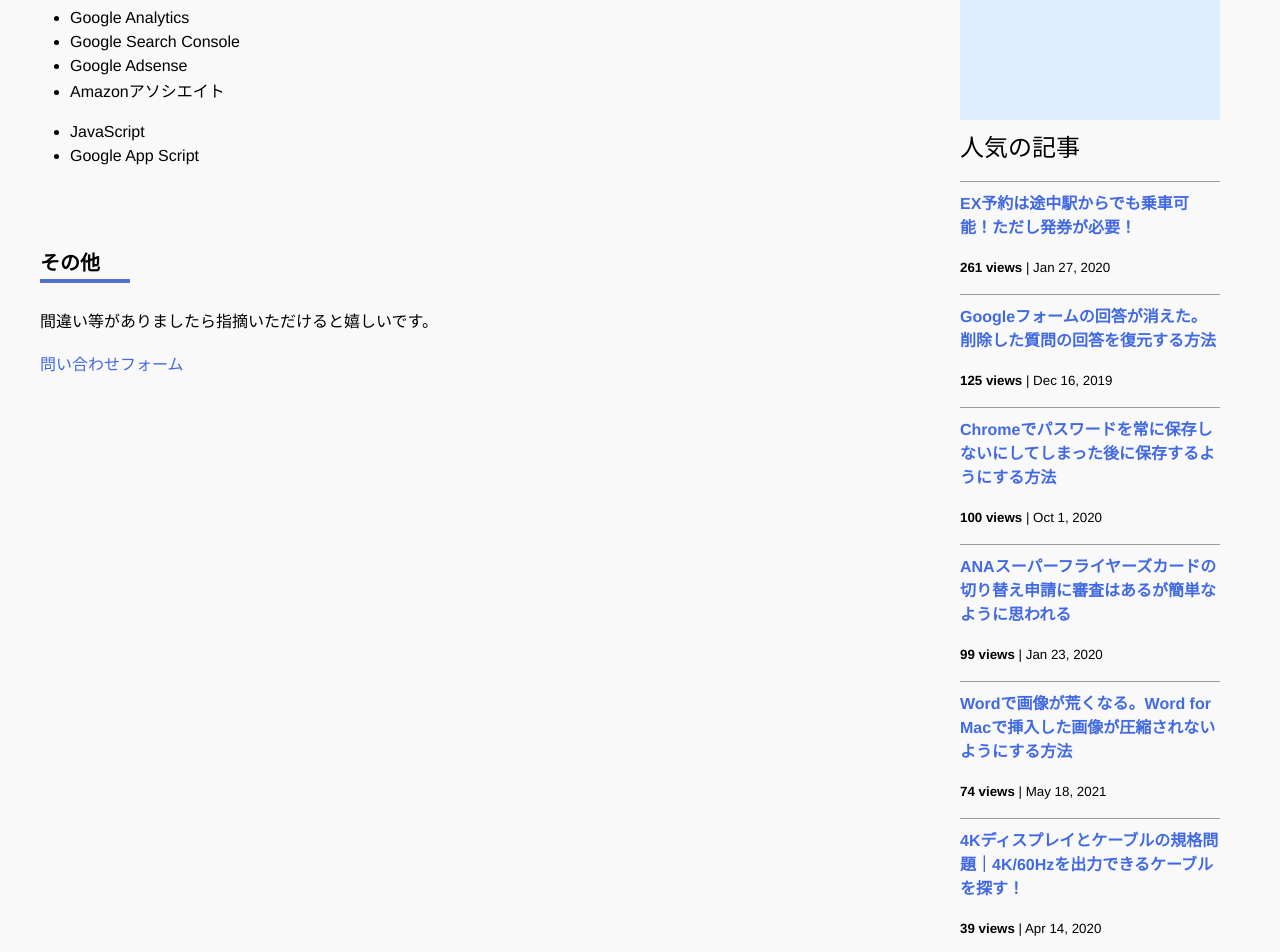
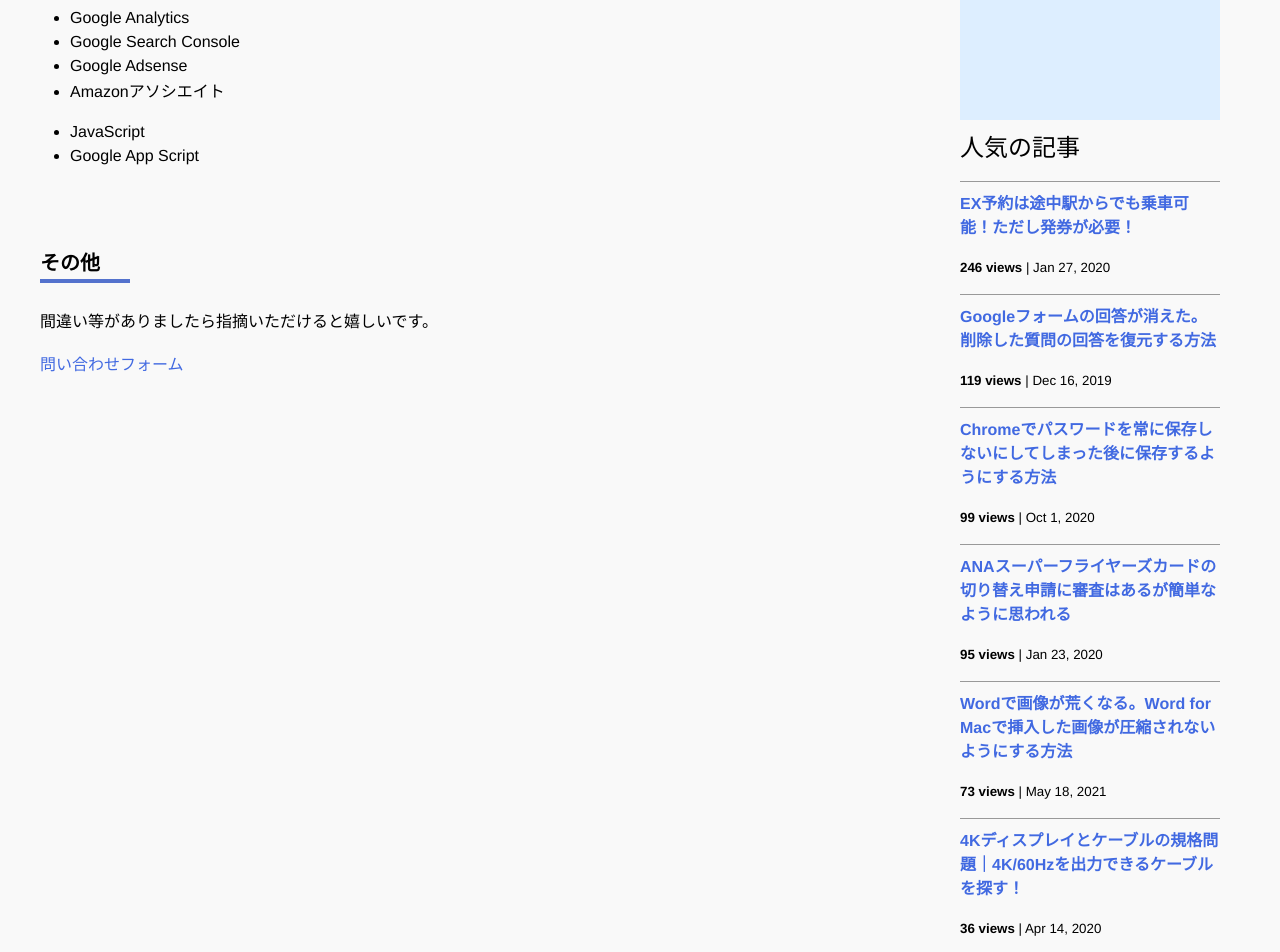
Before and after one commit to iwanaminami/shoyaiwaname, a Jekyll site: the page built from about.markdown, in a window 1280 px wide and 1400 px high, scrolled down 693 px. Shown: the top 952 px of the window. Built offline with Jekyll 4.4.1, drawn with Linux system fonts in a browser that asks for light colours; nearby versions of some CDN libraries; comment, search, counter and statistics services are not loaded.

Commit message:
chore(ga): update _data/popularposts.yml 20251102-0052

```diff
--- a/_data/popularposts.yml
+++ b/_data/popularposts.yml
@@ -1,15 +1,15 @@
 side:
-  - view: 261
+  - view: 246
     url: "/2020/01/27/ex-rideontheway.html"
-  - view: 125
+  - view: 119
     url: "/2019/12/16/restore-googleform.html"
-  - view: 100
+  - view: 99
     url: "/2020/10/01/googlepassword.html"
-  - view: 99
+  - view: 95
     url: "/2020/01/23/sfc-judge.html"
-  - view: 74
+  - view: 73
     url: "/2021/05/18/image-compression-word.html"
-  - view: 39
+  - view: 36
     url: "/2020/04/14/4kcable.html"
   - view: 33
     url: "/2021/05/09/gmailtocalendar.html"
```
